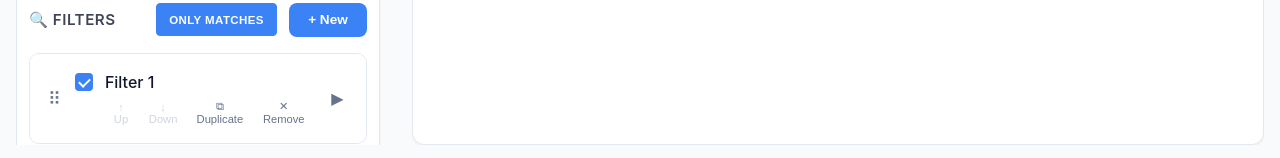
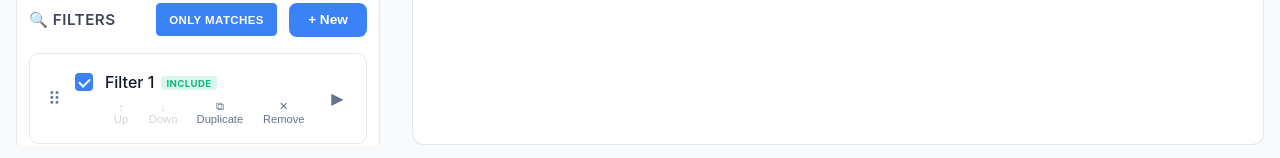
Before and after one commit to john-ciq/log-reader, a React (Vite) app: page / in a window 1280 px wide. Both pictures are taken after typing "Sample" into the empty fields and a click on the button "+ New". Shown: the part 639-797 px from the top of the page. Built offline with nearby package versions, Linux system fonts and the light colour scheme.

Commit message:
Added tags for the filter actions

```diff
--- a/src/components/FilterPanel.tsx
+++ b/src/components/FilterPanel.tsx
@@ -102,6 +102,14 @@ export default function FilterPanel({
                   <div className="filter-title-group">
                     <label htmlFor={`filter-${filter.id}`}>
                       {filter.name || 'Unnamed Filter'}
+                      <span className={`filter-mode-badge filter-mode-badge--${filter.mode ?? 'include'}`}>
+                        {filter.mode ?? 'include'}
+                      </span>
+                      {(filter.patterns?.length ?? 0) > 0 && (
+                        <span className="filter-mode-badge filter-mode-badge--operator">
+                          {filter.operator ?? 'or'}
+                        </span>
+                      )}
                     </label>
                     <div className="filter-actions">
                       <button
--- a/src/index.css
+++ b/src/index.css
@@ -970,6 +970,33 @@ html, body {
   gap: 0.75rem;
 }
 
+.filter-mode-badge {
+  font-size: 0.6rem;
+  font-weight: 700;
+  text-transform: uppercase;
+  letter-spacing: 0.4px;
+  padding: 0.1rem 0.35rem;
+  border-radius: 3px;
+  margin-left: 0.4rem;
+  vertical-align: middle;
+}
+
+.filter-mode-badge--include {
+  background: color-mix(in srgb, var(--success) 15%, transparent);
+  color: var(--success);
+}
+
+.filter-mode-badge--exclude {
+  background: color-mix(in srgb, var(--error) 15%, transparent);
+  color: var(--error);
+}
+
+.filter-mode-badge--operator {
+  background: color-mix(in srgb, var(--text-muted) 12%, transparent);
+  color: var(--text-muted);
+  text-transform: uppercase;
+}
+
 .filter-item {
   background: var(--bg-tertiary);
   border: 1px solid var(--border);
```
